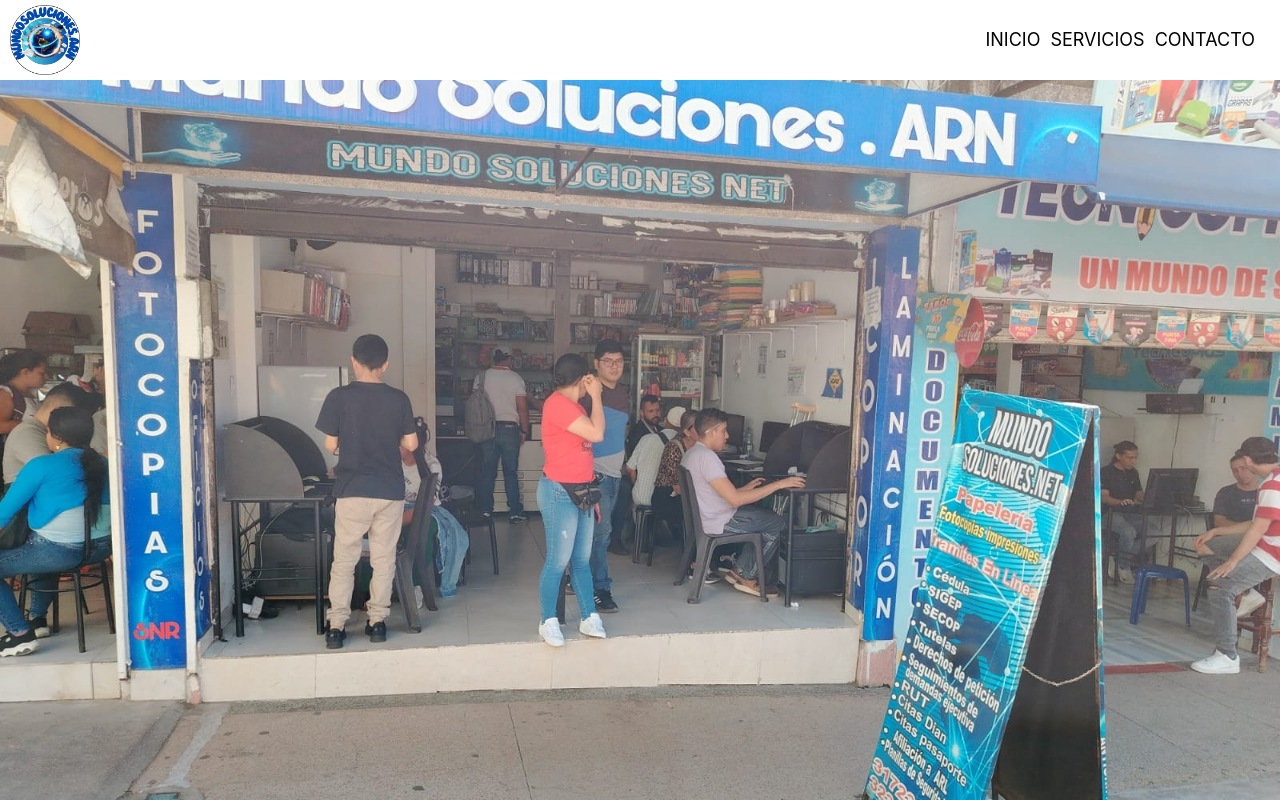
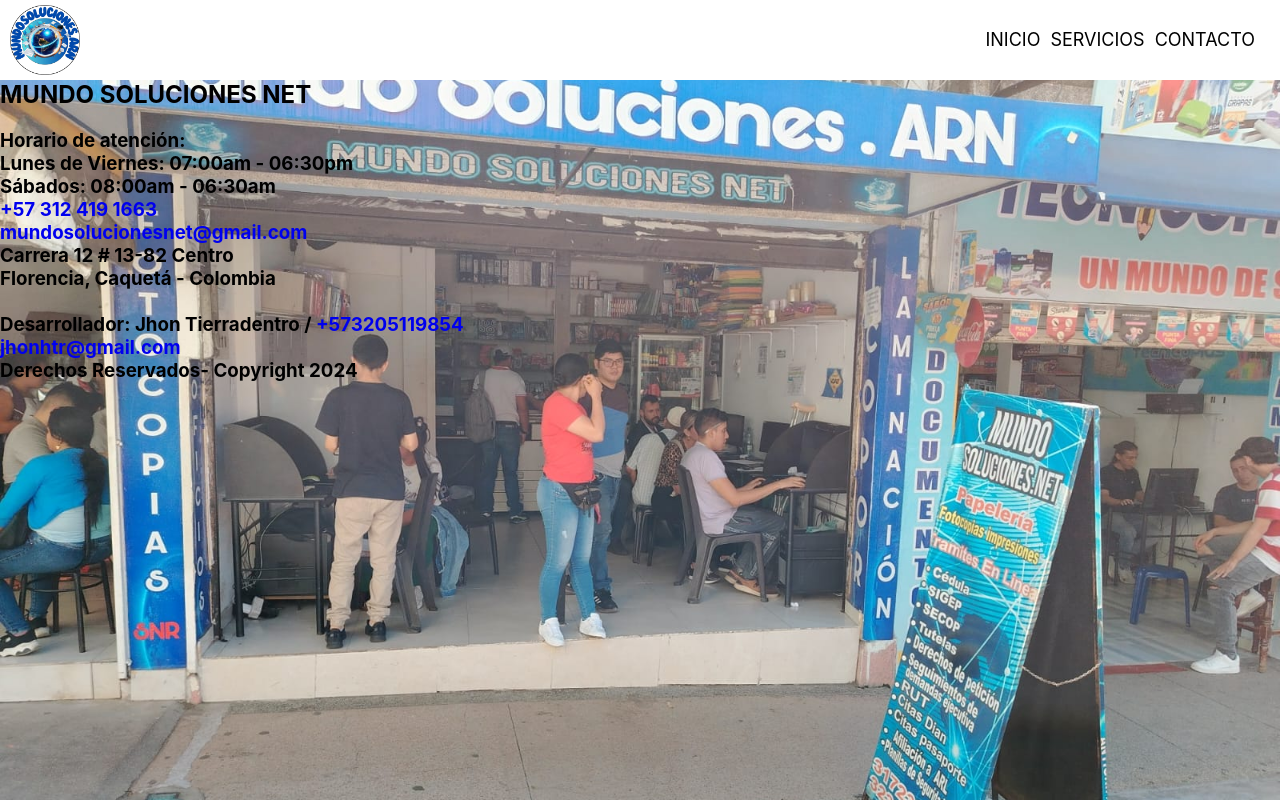
Before and after one commit to jhonhtr/proyecto3, a React (Create React App) app: page / in a window 1280 px wide. Built offline with nearby package versions, Linux system fonts and the light colour scheme.

Commit message:
Update Inicio.js

```diff
--- a/src/inicio/Inicio.js
+++ b/src/inicio/Inicio.js
@@ -25,9 +25,9 @@
                 <input type="checkbox" name="" id="check"/>
                 <label htmlFor="check" className="checkbtn"> {/* Cambié for a htmlFor */}
                     <FontAwesomeIcon icon={faBars} />
-                    {/*<FontAwesomeIcon icon={faHome} />*/}
                 </label>
                 <a href="#" className="enlace"> <img src={logo} alt="cama1" width={70} height={70} /> </a>
+
                 <ul className="menu">
                     <li><a href="">Inicio</a></li>
                     <li><a href="/Servicios">Servicios</a></li>
@@ -35,23 +35,28 @@
                 </ul>
             </nav>
 
-             {/*<nav>
-                <input type="checkbox" name="" id="check"/>
-                <label for="check" class="checkbtn">
-                    <FontAwesomeIcon icon={faHome} />
-                    {/*<FontAwesomeIcon icon="fa-solid fa-bars" />*/}
-                {/*</label>
-                <a href="#" class="enlace"> <img src={logo} alt="cama1" width={70} height={70} /> </a>
-                <ul className="menu">
-                    <li><a href="">Inicio</a></li>
-                    <li><a href="/Servicios">Servicios</a></li>
-                    <li><a href="/Contacto">Contacto</a></li>
-                </ul>
-            </nav>*/}
+
 
             <footer>
+                <div>
+                    <div className='pie'>
+                        <h2>MUNDO SOLUCIONES NET</h2><br/>
+                        <h3>Horario de atención:<br/>
+                            Lunes de Viernes: 07:00am - 06:30pm<br/>
+                            Sábados: 08:00am - 06:30am<br/>
+                            <a className='contacto' target="_blank" rel="noopener noreferrer"
+                            href="https://wa.me/+573124191663">+57 312 419 1663</a><br/>
+                            <a className='correo' targe="_black" rel="noopener noreferrer" href="mailto:mundosolucionesnet@gmail.com">mundosolucionesnet@gmail.com</a><br/>
+                            Carrera 12 # 13-82 Centro <br/>
+                            Florencia, Caquetá - Colombia <br/><br/>
+                            Desarrollador: Jhon Tierradentro / <a className='contacto' target="_blank" rel="noopener noreferrer" href="https://wa.me/+573205119854">+573205119854</a><br/>
+                            <a className='correo' target="_blank" rel="noopener noreferrer" href="mailto:jhonhtr@gmail.com">jhonhtr@gmail.com </a><br/>
+                            Derechos Reservados- Copyright 2024
+                        </h3>
+                    </div>
+                </div>
+            </footer>
 
-            </footer>
         </div>
     );
 };
```
